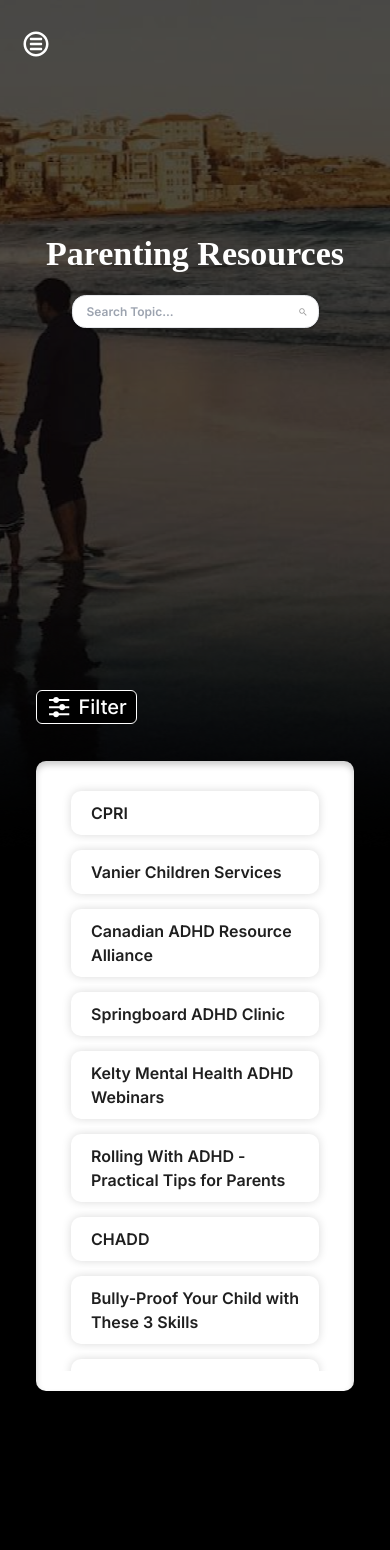
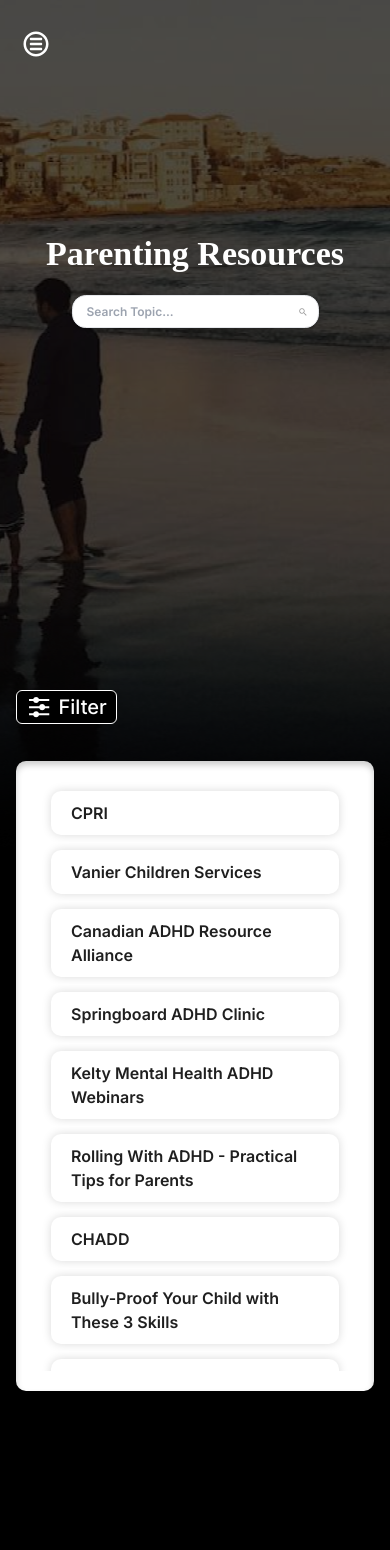
Before and after one commit to topcowmoo/areca-vestiaria, a React (Vite) app: page /parenting-resources in a window 390 px wide. Shown: the top 1550 px of the page. Built offline with nearby package versions, Linux system fonts and the light colour scheme; a web font is replaced by a local one.

Commit message:
aligned filterbox to directory on xs breakpoint

```diff
--- a/src/components/Directory.jsx
+++ b/src/components/Directory.jsx
@@ -7,7 +7,7 @@ function Directory({ filteredData }) {
 
   return (
     <div
-      className="w-full sm:w-[90%] md:w-[90%] lg:w-[90%] xl:w-[90%] p-[20px] sm:p-[20px] md:p-[25px] lg:p-[35px] xl:p-[35px] bg-white rounded-[10px] shadow-inner flex mx-auto ml-5 mr-5"
+      className="w-full sm:w-[90%] md:w-[90%] lg:w-[90%] xl:w-[90%] p-[20px] sm:p-[20px] md:p-[25px] lg:p-[35px] xl:p-[35px] bg-white rounded-[10px] shadow-inner flex mx-auto"
       style={{
         height: filteredData.length > 0 ? `${maxHeight}px` : "auto",
       }}
--- a/src/components/ParentingFilterBox.jsx
+++ b/src/components/ParentingFilterBox.jsx
@@ -76,7 +76,7 @@ const ParentingFilterBox = ({
   };
 
   return (
-    <div className="w-full sm:w-[90%] md:w-[90%] lg:w-[90%] mx-auto relative ml-5 mr-5">
+    <div className="w-full sm:w-[90%] md:w-[90%] lg:w-[90%] mx-auto relative">
       {/* Filter Button */}
       <div
         className={`h-[33.95px] px-[9.59px] py-[4.47px] rounded-md border justify-start items-center gap-[7.67px] inline-flex cursor-pointer ${
@@ -95,7 +95,7 @@ const ParentingFilterBox = ({
 
       {/* Animate visibility of the FilterBox */}
       <div
-        className={`mt-[37px] absolute top-full left-0 transition-all duration-500 ease-in-out transform ${
+        className={`w-full mt-[37px] absolute top-full left-0 transition-all duration-500 ease-in-out transform ${
           isFilterBoxOpen
             ? "translate-y-0 opacity-100"
             : "-translate-y-8 opacity-0"
@@ -103,7 +103,8 @@ const ParentingFilterBox = ({
         style={{ visibility: isFilterBoxOpen ? "visible" : "hidden" }}
       >
         <div
-          className={`w-[282px] px-4 pt-7 pb-[69px]
+          className={`w-full sm:w-[282px] px-4 pt-7 pb-[69px]
+
   ${isFilterBoxOpen ? "bg-[#f0f0f0] backdrop-blur-xl text-black" : "bg-[#f0f0f0]"}
   sm:bg-[#e8e8e8]/20 sm:text-white
   md:bg-[#e8e8e8]/20 md:text-white
--- a/src/pages/ParentingResources.jsx
+++ b/src/pages/ParentingResources.jsx
@@ -39,7 +39,7 @@ function ParentingResources() {
               setFilteredData={setFilteredData}
               setIsFilterBoxOpen={handleFilterBoxToggle}
               isFilterBoxOpen={isFilterBoxOpen}
-              className={`transition-all duration-700 ease-out ${
+              className={`transition-all duration-500 ease-in-out ${
                 !isInitial &&
                 (isFilterBoxOpen ? "animate-slideDown" : "animate-slideUp")
               }`}
@@ -61,7 +61,7 @@ function ParentingResources() {
                 isFilterBoxOpen
                   ? "sm:ml-[310px]" // Apply margin only when the filter box is open on sm and above
                   : "ml-0"
-              } sm:transition-none`} // Disable transition for sm and smaller
+              }`} // Disable transition for sm and smaller
             >
               <Directory
                 filteredData={filteredData}
```
